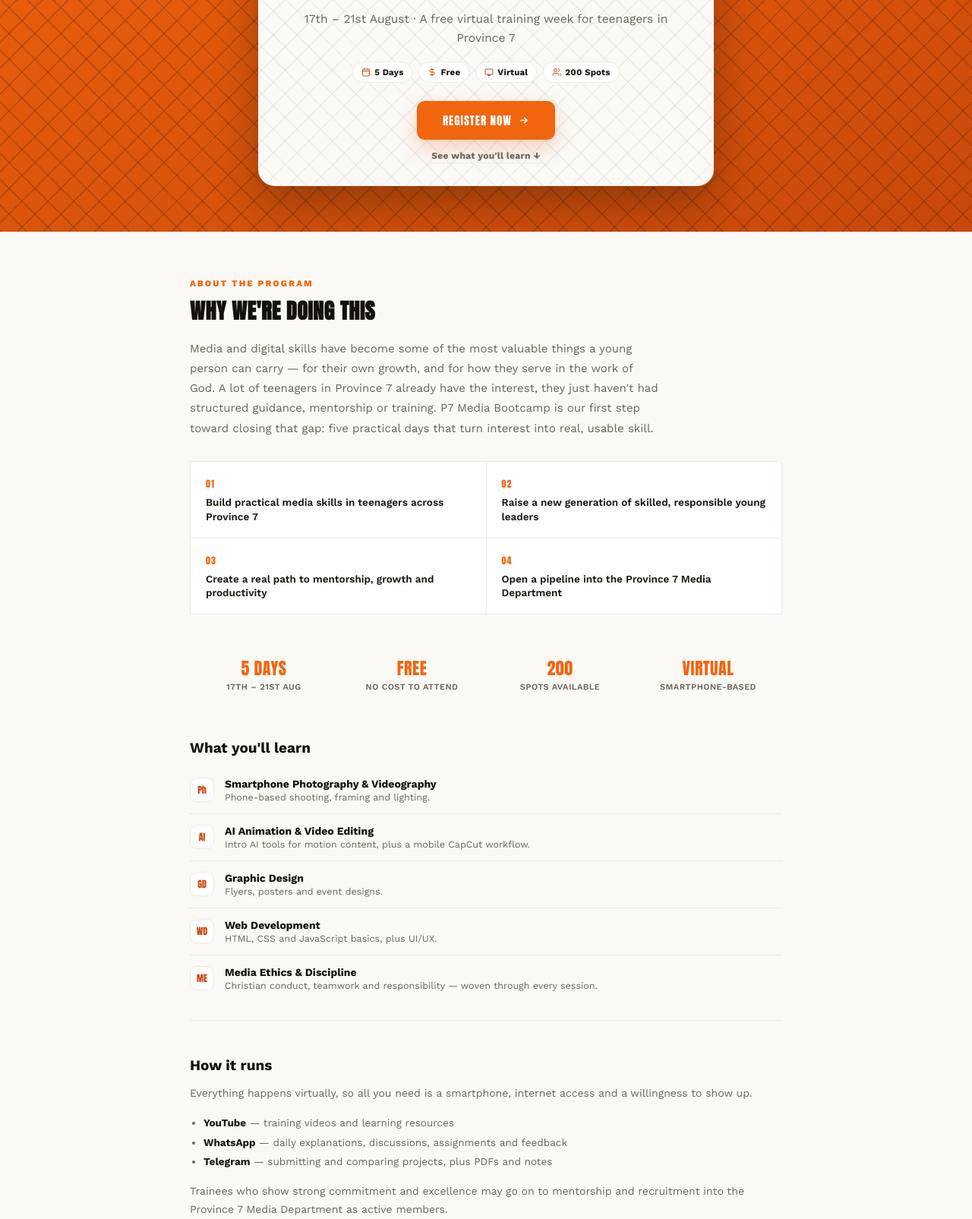
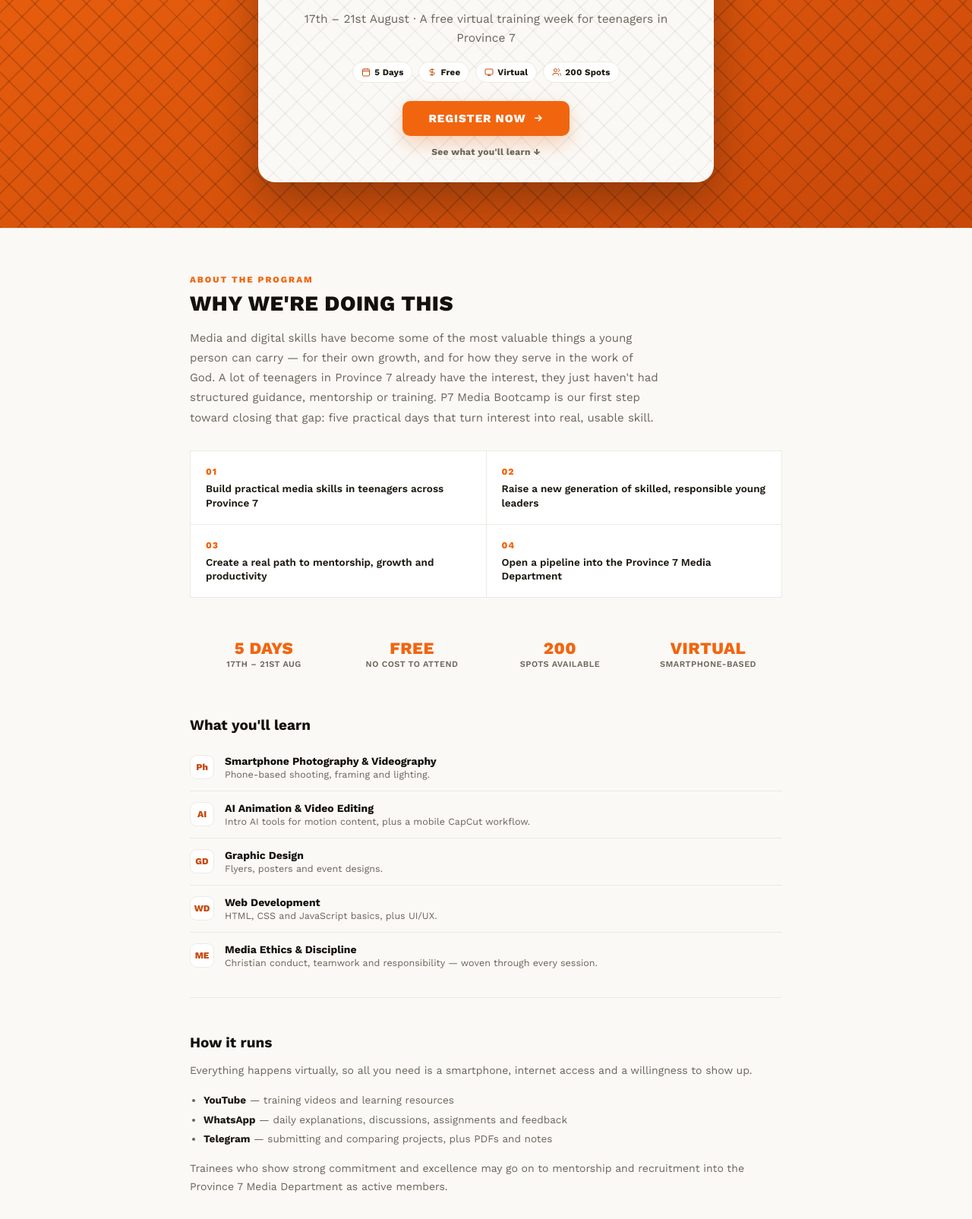
Before and after one commit to p7bootcamp/p7bootcamp, a website: page index.html in a window 1280 px wide. Shown: the part 364-1969 px from the top of the page at 76% size. Drawn offline with nearby package versions, Linux system fonts and the light colour scheme.

Commit message:
Add files via upload

```diff
--- a/index.html
+++ b/index.html
@@ -22,7 +22,7 @@
 <meta name="twitter:image" content="https://lp7mediabootcamp.netlify.app/logo.jpg">
 
 <link rel="preconnect" href="https://fonts.googleapis.com">
-<link href="https://fonts.googleapis.com/css2?family=Anton&family=Work+Sans:wght@400;500;600;700;800&display=swap" rel="stylesheet">
+<link href="https://fonts.googleapis.com/css2?family=Work+Sans:wght@400;500;600;700;800&display=swap" rel="stylesheet">
 <style>
   :root{
     --black:#14100C;
@@ -46,7 +46,7 @@
     overflow-x:hidden;
     -webkit-font-smoothing:antialiased;
   }
-  .display{font-family:'Anton', sans-serif; text-transform:uppercase; letter-spacing:0.5px;}
+  .display{font-family:'Work Sans', Arial, Helvetica, sans-serif; font-weight:800; text-transform:uppercase; letter-spacing:0.5px;}
   a{color:inherit;}
 
   .deco{position:absolute; pointer-events:none; z-index:0;}
@@ -128,7 +128,7 @@
   .hero-facts .fact svg{width:12px; height:12px; color:var(--orange-deep); flex:0 0 auto;}
   .hero .cta-link{
     display:inline-flex; align-items:center; gap:8px; margin-top:24px; background:var(--orange); color:var(--white);
-    font-family:'Anton'; letter-spacing:1px; font-size:15px; text-transform:uppercase;
+    font-family:'Work Sans', Arial, Helvetica, sans-serif; font-weight:800; letter-spacing:1px; font-size:15px; text-transform:uppercase;
     padding:14px 34px; border-radius:10px; text-decoration:none;
     box-shadow:0 10px 24px rgba(242,101,15,0.28);
     border:none; cursor:pointer; transition:transform .15s ease, box-shadow .15s ease, background .15s ease;
@@ -153,7 +153,7 @@
 
   .goal-grid{display:grid; grid-template-columns:1fr 1fr; gap:1px; margin-top:30px; background:var(--line); border:1px solid var(--line);}
   .goal-card{background:var(--white); padding:20px 20px 18px;}
-  .goal-card .num{font-family:'Anton'; font-size:12px; color:var(--orange); letter-spacing:1px;}
+  .goal-card .num{font-family:'Work Sans', Arial, Helvetica, sans-serif; font-weight:800; font-size:12px; color:var(--orange); letter-spacing:1px;}
   .goal-card p{font-size:13.5px; color:var(--ink); font-weight:600; margin:6px 0 0; line-height:1.4;}
 
   .stat-strip{display:flex; flex-wrap:wrap; margin-top:36px;}
@@ -167,7 +167,7 @@
   .skill-row:last-child{border-bottom:none;}
   .skill-row .chip{
     flex:0 0 auto; width:32px; height:32px; border-radius:9px; background:var(--white);
-    border:1.5px solid var(--line); color:var(--orange-deep); font-family:'Anton'; font-size:12px;
+    border:1.5px solid var(--line); color:var(--orange-deep); font-family:'Work Sans', Arial, Helvetica, sans-serif; font-weight:800; font-size:12px;
     display:flex; align-items:center; justify-content:center;
   }
   .skill-row .t{font-size:14px; font-weight:700; color:var(--black);}
@@ -269,7 +269,7 @@
 
   .btn-row{display:flex; gap:10px; margin-top:6px;}
   .btn{
-    border:none; border-radius:10px; padding:14px; font-family:'Anton'; letter-spacing:1px;
+    border:none; border-radius:10px; padding:14px; font-family:'Work Sans', Arial, Helvetica, sans-serif; font-weight:800; letter-spacing:1px;
     font-size:15px; text-transform:uppercase; cursor:pointer;
     display:flex; align-items:center; justify-content:center; gap:8px; flex:1;
     transition:opacity .15s, transform .1s;
```
Also changed, not shown: admin.html (+4 -4 lines).
